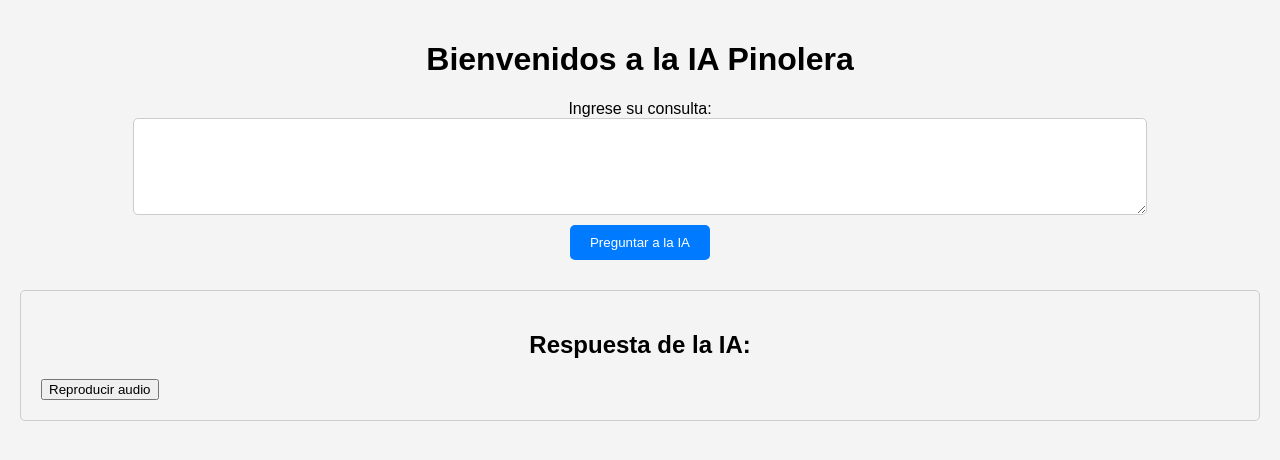
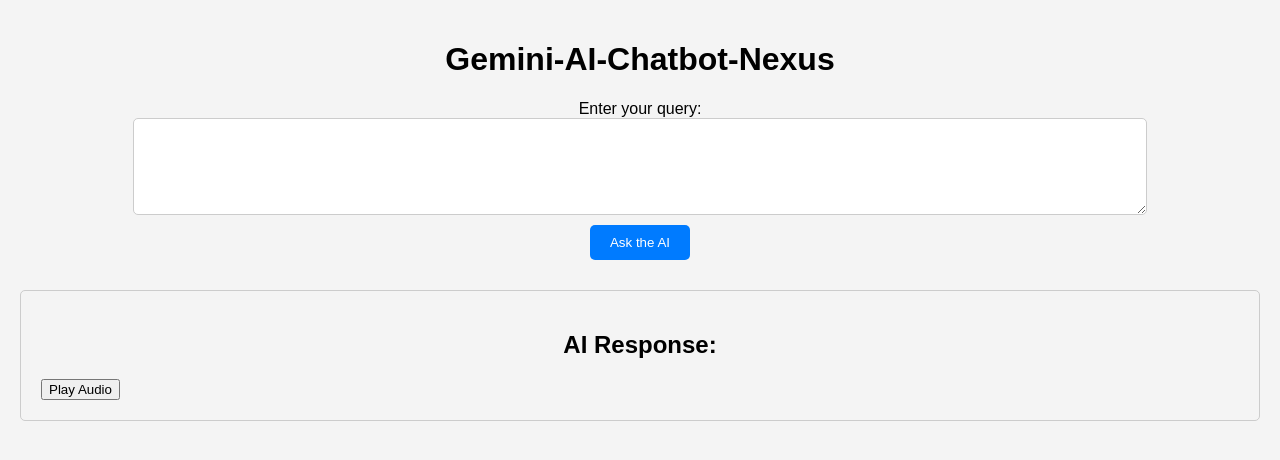
Before and after one commit to dochavez/Gemini-AI-Chatbot-Nexus, a Flask app: page / in a window 1280 px wide. Shown: the top 460 px of the page. Run offline with Flask 3, Linux system fonts and the light colour scheme.

Commit message:
APi key included translations in file templates/index.html Actualization of function calls in main.py

```diff
--- a/gemini_api_consume.py
+++ b/gemini_api_consume.py
@@ -8,7 +8,7 @@
 import os
 
 
-key_api_value = os.environ.get('API_KEY')
+key_api_value = "AIzaSyCHR2Kr_viIPFDg-jd9hAFKo-ZgM6z7Xmk"
 genai.configure(api_key=key_api_value)
 
 # Set up the model
@@ -38,7 +38,11 @@
   },
 ]
 
-def gemini(promt):
+
+def get_gemini_response(promt):
+    """
+      using the model and the api key, consume ir and return the response as a string , this will using in the UI
+    """
     model = genai.GenerativeModel(model_name="gemini-1.5-pro-latest",
                               generation_config=generation_config,
                               safety_settings=safety_settings)
--- a/main.py
+++ b/main.py
@@ -1,6 +1,6 @@
 from flask import Flask, request, jsonify, render_template
 from google.cloud import texttospeech
-from test import gemini
+from gemini_api_consume import get_gemini_response
 import os
 import io
 
@@ -8,6 +8,8 @@
 
 # Configurar la autenticación para Text-to-Speech
 credentials_path = 'geminiai-text-to-speech.json'
+
+
 client = texttospeech.TextToSpeechClient.from_service_account_json(credentials_path)
 
 def generate_audio(text):
@@ -22,11 +24,12 @@
     # Devolver el contenido de audio
     return response.audio_content
 
+
 @app.route('/generate-world', methods=['POST'])
 def generate_world():
     # Obtiene la instrucción del usuario del cuerpo de la solicitud JSON
     prompt = request.form['txt-promp']
-    answer = gemini(prompt)
+    answer = get_gemini_response(prompt)
 
     # Generar audio para la respuesta de la IA
     audio_content = generate_audio(answer)
--- a/templates/index.html
+++ b/templates/index.html
@@ -3,61 +3,61 @@
 <head>
     <meta charset="UTF-8">
     <meta name="viewport" content="width=device-width, initial-scale=1.0">
-    <title>Generative AI for Virtual Worlds</title>
+    <title>Gemini-AI-Chatbot-Nexus</title>
     <link rel="stylesheet" href="{{url_for('.static', filename='style.css')}}">
 </head>
 <body>
-    <h1>Bienvenidos a la IA Pinolera</h1>
+    <h1>Gemini-AI-Chatbot-Nexus</h1>
     <form action="/generate-world" method="POST">
         <div id="prompt-container">
-            <label for="prompt">Ingrese su consulta:</label>
+            <label for="prompt">Enter your query:</label>
             <textarea id="prompt" name="txt-promp" rows="5"></textarea>
-            <button type="submit" id="submit-button">Preguntar a la IA</button>
+            <button type="submit" id="submit-button">Ask the AI</button>
         </div>
     </form>
     <div id="response-container">
-        <h2>Respuesta de la IA:</h2>
+        <h2>AI Response:</h2>
         <pre id="response-text">{{ geminianswer }}</pre>
-        <button id="play-audio-button">Reproducir audio</button>
+        <button id="play-audio-button">Play Audio</button>
     </div>
 
-    <!-- Agregamos un elemento de audio oculto -->
+    <!-- We add a hidden audio element -->
     <audio id="response-audio" style="display: none;"></audio>
 
     <script>
         document.getElementById("play-audio-button").addEventListener("click", function() {
-            // Obtenemos el texto de la respuesta de la IA
+            // We get the text of the AI response
             var responseText = document.getElementById("response-text").innerText;
 
-            // Creamos una solicitud POST para obtener el audio de la respuesta
+            // We create a POST request to get the audio of the response
             var xhr = new XMLHttpRequest();
             xhr.open("POST", "/generate-audio", true);
             xhr.setRequestHeader("Content-Type", "application/json");
 
             xhr.onreadystatechange = function() {
                 if (xhr.readyState === 4 && xhr.status === 200) {
-                    // Convertimos la respuesta del servidor a un objeto JSON
+                    // We convert the server response to a JSON object
                     var responseData = JSON.parse(xhr.responseText);
 
-                    // Obtenemos el contenido de audio desde la respuesta
+                    // We get the audio content from the response
                     var audioContent = responseData.audio_content;
 
-                    // Creamos un Blob desde el contenido de audio
+                    // We create a Blob from the audio content
                     var blob = new Blob([audioContent], { type: "audio/mp3" });
 
-                    // Creamos una URL de objeto para el Blob
+                    // We create an object URL for the Blob
                     var url = URL.createObjectURL(blob);
 
-                    // Configuramos el elemento de audio para reproducir el audio
+                    // We set up the audio element to play the audio
                     var audioElement = document.getElementById("response-audio");
                     audioElement.src = url;
 
-                    // Reproducimos el audio
+                    // We play the audio
                     audioElement.play();
                 }
             };
 
-            // Enviamos la solicitud con el texto de la respuesta de la IA
+            // We send the request with the text of the AI response
             xhr.send(JSON.stringify({ text: responseText }));
         });
     </script>
```
